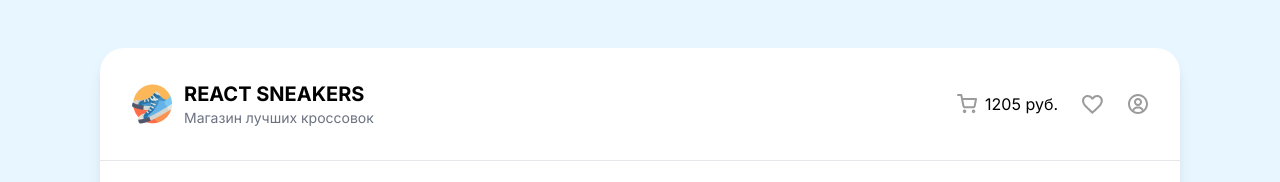
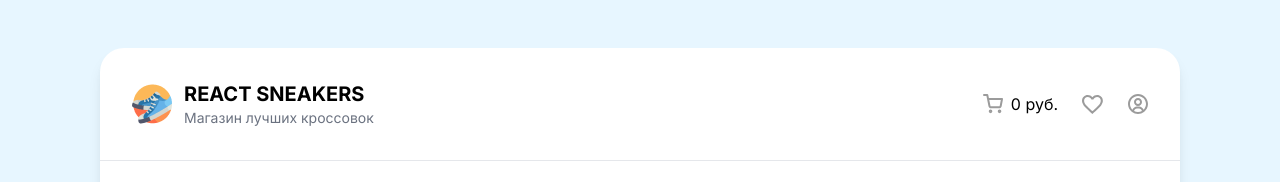
Before and after one commit to Did82/react-sneakers, a React (Vite) app: page / in a window 1280 px wide. Shown: the top 182 px of the page. Built offline with nearby package versions, Linux system fonts and the light colour scheme; no server answers.

Commit message:
feat: part7 42:24

```diff
--- a/src/App.jsx
+++ b/src/App.jsx
@@ -87,7 +87,6 @@ const App = () => {
                         setIsCartOpened(false);
                         document.body.style.overflow = "auto";
                     }}
-                    goods={goods}
                     onRemove={onRemoveCartItem}/>}
 
                 <main className="p-4">
--- a/src/components/Ahead.jsx
+++ b/src/components/Ahead.jsx
@@ -2,11 +2,13 @@ import React, {Fragment} from "react";
 import Empty from "./Empty";
 import AppContext from "../context";
 import axios from "axios";
+import {useCart} from "../hooks/useCart";
 
-const Ahead = ({onClose, goods, onRemove}) => {
+const Ahead = ({onClose, onRemove}) => {
     const [isOrdered, setIsOrdered] = React.useState(false);
     const [orderId, setOrderId] = React.useState();
-    const {goodsInCart, setGoodsInCart} = React.useContext(AppContext);
+    const {goods, goodsInCart, setGoodsInCart} = React.useContext(AppContext);
+    const {totalPrice} = useCart();
     const onClickOrder = () => {
         axios.post(`https://60f0071af587af00179d3cf2.mockapi.io/orders`, {goods: goodsInCart})
             .then(res => setOrderId(res.data.id))
@@ -58,12 +60,12 @@ const Ahead = ({onClose, goods, onRemove}) => {
                                 <div className="flex justify-between">
                                     <span>Итого:</span>
                                     <div className="border-b-2 border-dashed flex-grow mx-1.5 mb-1.5"></div>
-                                    <span className="font-bold">21 498 руб.</span>
+                                    <span className="font-bold">{totalPrice} руб.</span>
                                 </div>
                                 <div className="flex justify-between">
-                                    <span>Налог 5%:</span>
+                                    <span>Включая налог 5%:</span>
                                     <div className="border-b-2 border-dashed flex-grow mx-1.5 mb-1.5"></div>
-                                    <span className="font-bold">1074 руб.</span>
+                                    <span className="font-bold">{totalPrice - Math.round(totalPrice * 0.95)} руб.</span>
                                 </div>
                             </div>
                             <button
--- a/src/components/Card.jsx
+++ b/src/components/Card.jsx
@@ -11,7 +11,7 @@ const Card = ({
                   onClickPlus,
                   onClickFavorite,
               }) => {
-    const { isGoodsInCart, isGoodsInFavorites } = React.useContext(AppContext);
+    const {isGoodsInCart, isGoodsInFavorites} = React.useContext(AppContext);
 
     const onClickPlusButton = () => {
         onClickPlus({good: id});
--- a/src/components/Header.jsx
+++ b/src/components/Header.jsx
@@ -1,7 +1,9 @@
 import React from "react";
 import {Link} from "react-router-dom";
+import {useCart} from "../hooks/useCart";
 
 const Header = (props) => {
+    const {totalPrice} = useCart();
     return (
         <header className="flex justify-between p-4 border-b">
             <Link to="/">
@@ -17,7 +19,7 @@ const Header = (props) => {
                 <ul className="flex gap-6 items-center">
                     <li className="flex gap-2 items-center cursor-pointer" onClick={props.onClickCart}>
                         <img src="/img/cart.svg" alt="Cart"/>
-                        <span>1205 руб.</span>
+                        <span>{totalPrice} руб.</span>
                     </li>
                     <li className="cursor-pointer transition ease-in-out duration-200 transform hover:scale-125">
                         <Link to="/favorites">
--- /dev/null
+++ b/src/hooks/useCart.js
@@ -0,0 +1,10 @@
+import React from "react";
+import AppContext from "../context";
+
+export const useCart = () => {
+    const {goods, goodsInCart, setGoodsInCart} = React.useContext(AppContext);
+    const totalPrice = goods
+        .filter(obj => !!goodsInCart.find(item => item.good === obj.id))
+        .reduce((sum, item) => sum + item.price, 0);
+    return {goodsInCart, setGoodsInCart, totalPrice};
+}
```
